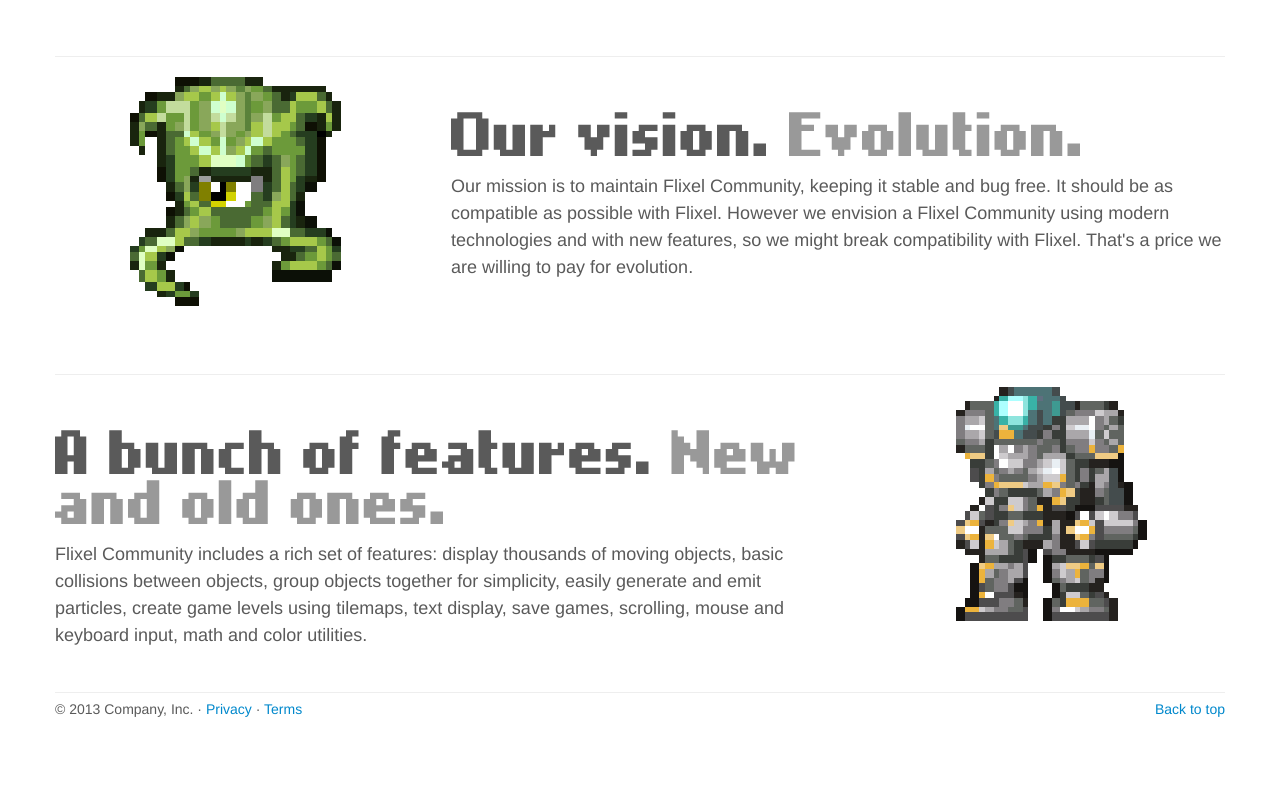
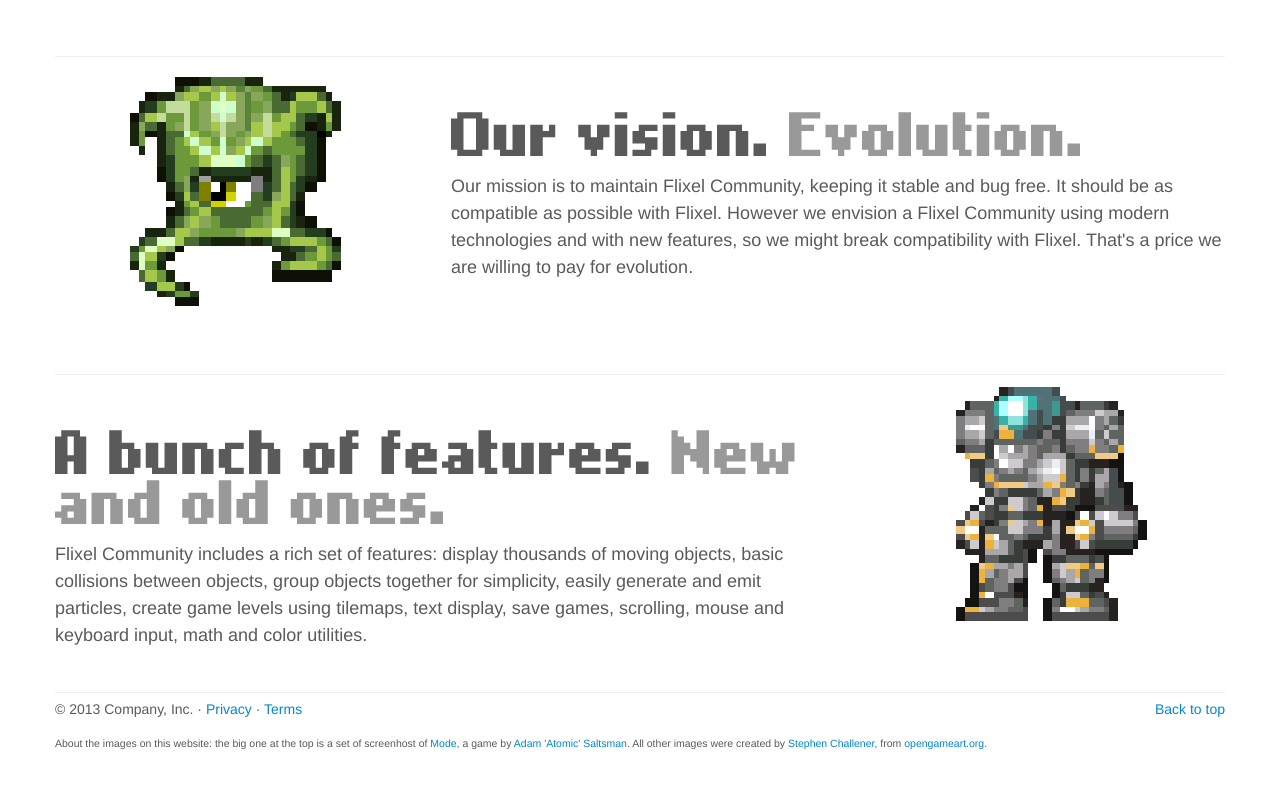
Before and after one commit to FlixelCommunity/flixelcommunity.github.com, a plain HTML site: page index.html in a window 1280 px wide. Shown: the part 1042-1831 px from the top of the page. Drawn offline with Linux system fonts and the light colour scheme.

Commit message:
Copyright note about the images.

```diff
--- a/index.html
+++ b/index.html
@@ -148,6 +148,7 @@
       <footer>
         <p class="pull-right"><a href="#">Back to top</a></p>
         <p>&copy; 2013 Company, Inc. &middot; <a href="#">Privacy</a> &middot; <a href="#">Terms</a></p>
+		<p><sub>About the images on this website: the big one at the top is a set of screenhost of <a href="https://github.com/AdamAtomic/Mode" target="_blank">Mode</a>, a game by <a href="http://twitter.com/AdamAtomic" target="_blank">Adam 'Atomic' Saltsman</a>. All other images were created by <a href="http://opengameart.org/content/scifi-creature-tileset-mini-32x32-scifi-creature-icons" target="_blank">Stephen Challener</a>, from <a href="http://opengameart.org" target="_blank">opengameart.org</a>.</sub></p>
       </footer>
 
     </div><!-- /.container -->
```
